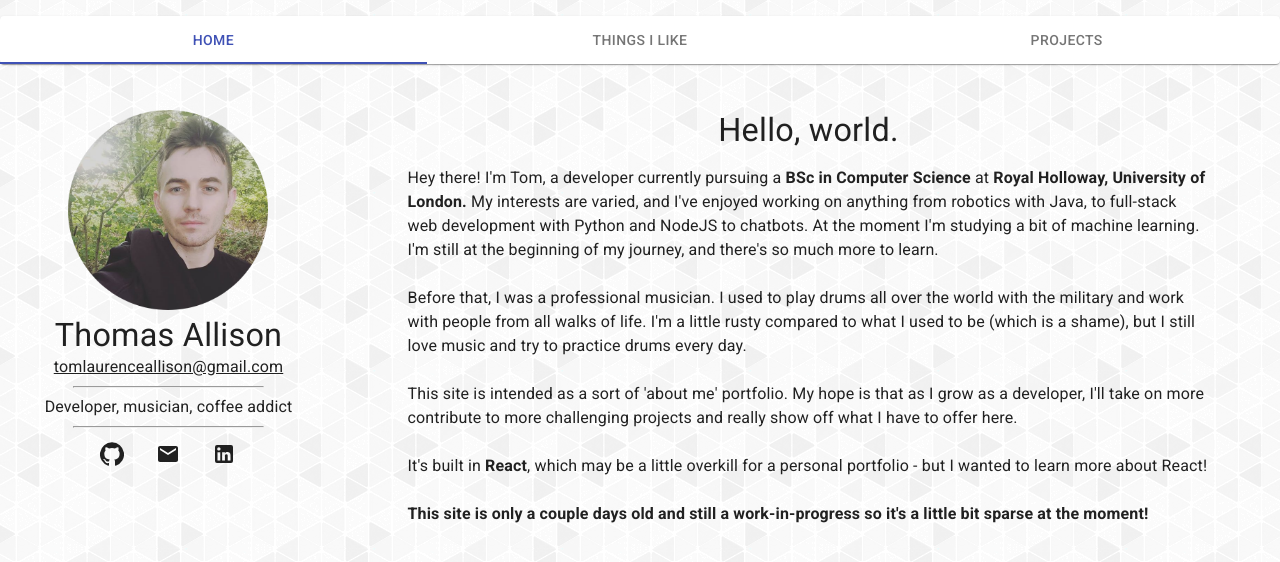
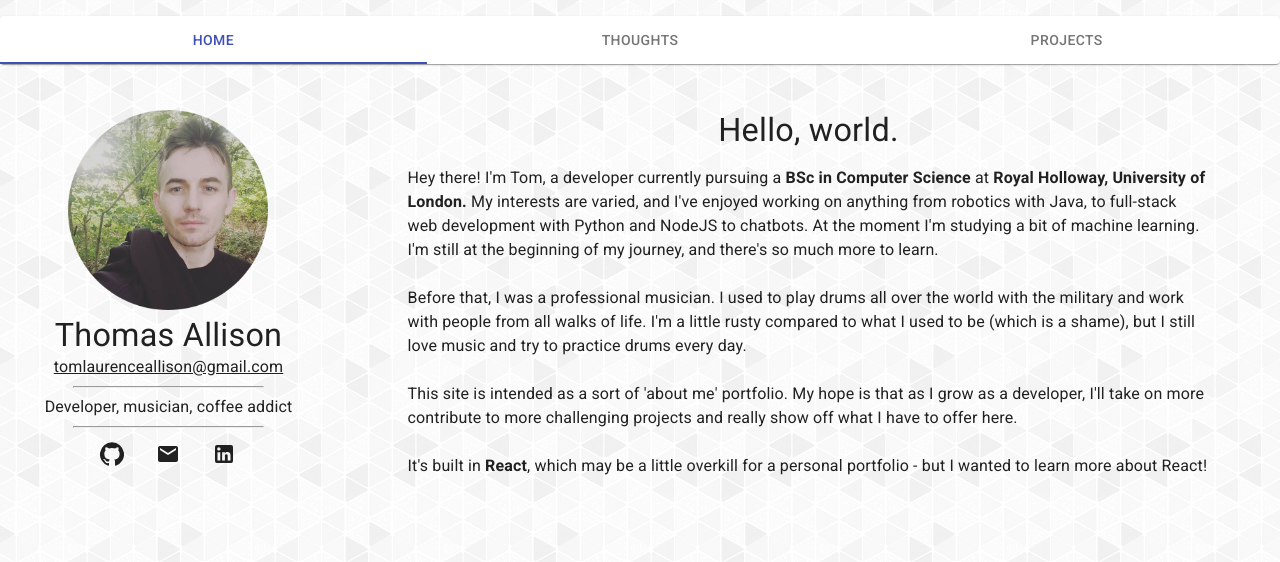
Before and after one commit to TomAllison067/tomallison067.github.io, a React (Create React App) app: page /#/ in a window 1280 px wide. Shown: the top 562 px of the page. Built offline with nearby package versions, Linux system fonts and the light colour scheme.

Commit message:
Renamed 'things i like' to 'thoughts'. Removed unused import somewhere.

```diff
--- a/src/components/Home.js
+++ b/src/components/Home.js
@@ -17,8 +17,6 @@ function Home() {
                 It's built in <b>React</b>, which may be a little overkill for a personal portfolio - but I wanted to learn more about React!
                 <br />
                 <br />
-
-            <b>This site is only a couple days old and still a work-in-progress so it's a little bit sparse at the moment!</b>
         </Article>
 
     </div>);
--- a/src/components/Projects.js
+++ b/src/components/Projects.js
@@ -1,5 +1,4 @@
 import React from 'react'
-import { Typography } from '@material-ui/core';
 import TwoColumnSection from './TwoColumnSection';
 import Article from './Article';
 import millie from '../assets/millie.jpg';
--- a/src/components/Interests.js
+++ b/src/components/Thoughts.js
@@ -3,18 +3,17 @@ import SpotifyFrame from './SpotifyFrame'
 import TwoColumnSection from './TwoColumnSection';
 import Article from './Article';
 
-function Interests() {
+function Thoughts() {
     return (
         <div>
             {/* <Typography component="h2" variant="h4">Things I Like</Typography> */}
             <TwoColumnSection type="left-heavy" left=
                 {
-                    <Article title="Things I Like">Please bare with me - this site is only 1 day old. In the mean time,
-                here's some music you might like. </Article >
+                    <Article title="Things I Like">Here's some music you might like. </Article >
                 }
                 right={<SpotifyFrame />} />
         </div>
     );
 }
 
-export default Interests
+export default Thoughts
--- a/src/data/routes.js
+++ b/src/data/routes.js
@@ -1,5 +1,5 @@
 import Home from '../components/Home'
-import Interests from '../components/Interests'
+import Thoughts from '../components/Thoughts'
 import Projects from '../components/Projects'
 import Contact from '../components/Contact'
 
@@ -12,9 +12,9 @@ const routes = [
         used: true
     },
     {
-        name: "Things I Like",
-        path: "/interests",
-        component: Interests,
+        name: "Thoughts",
+        path: "/thoughts",
+        component: Thoughts,
         exact: false,
         used: true
     },
```
